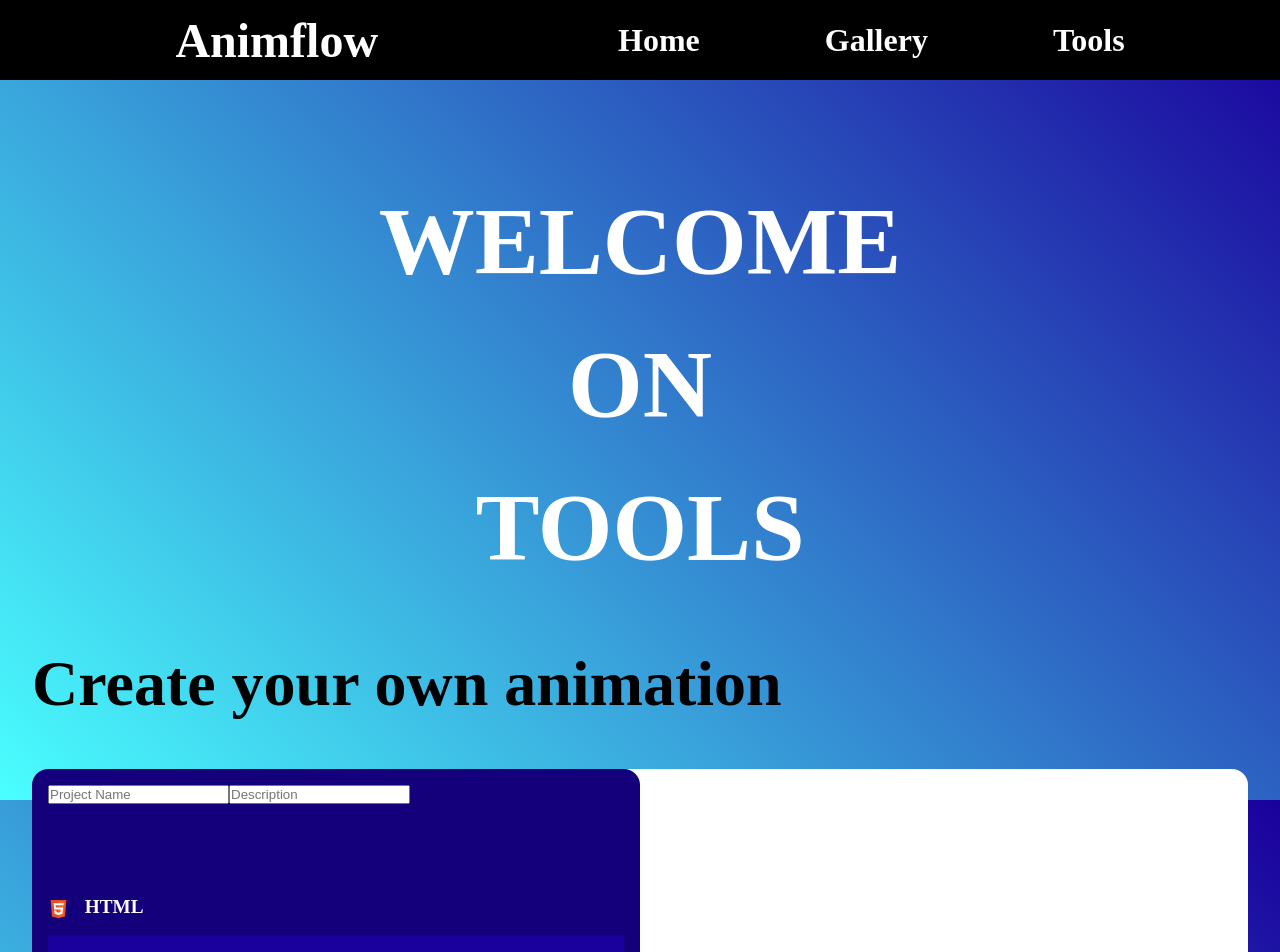
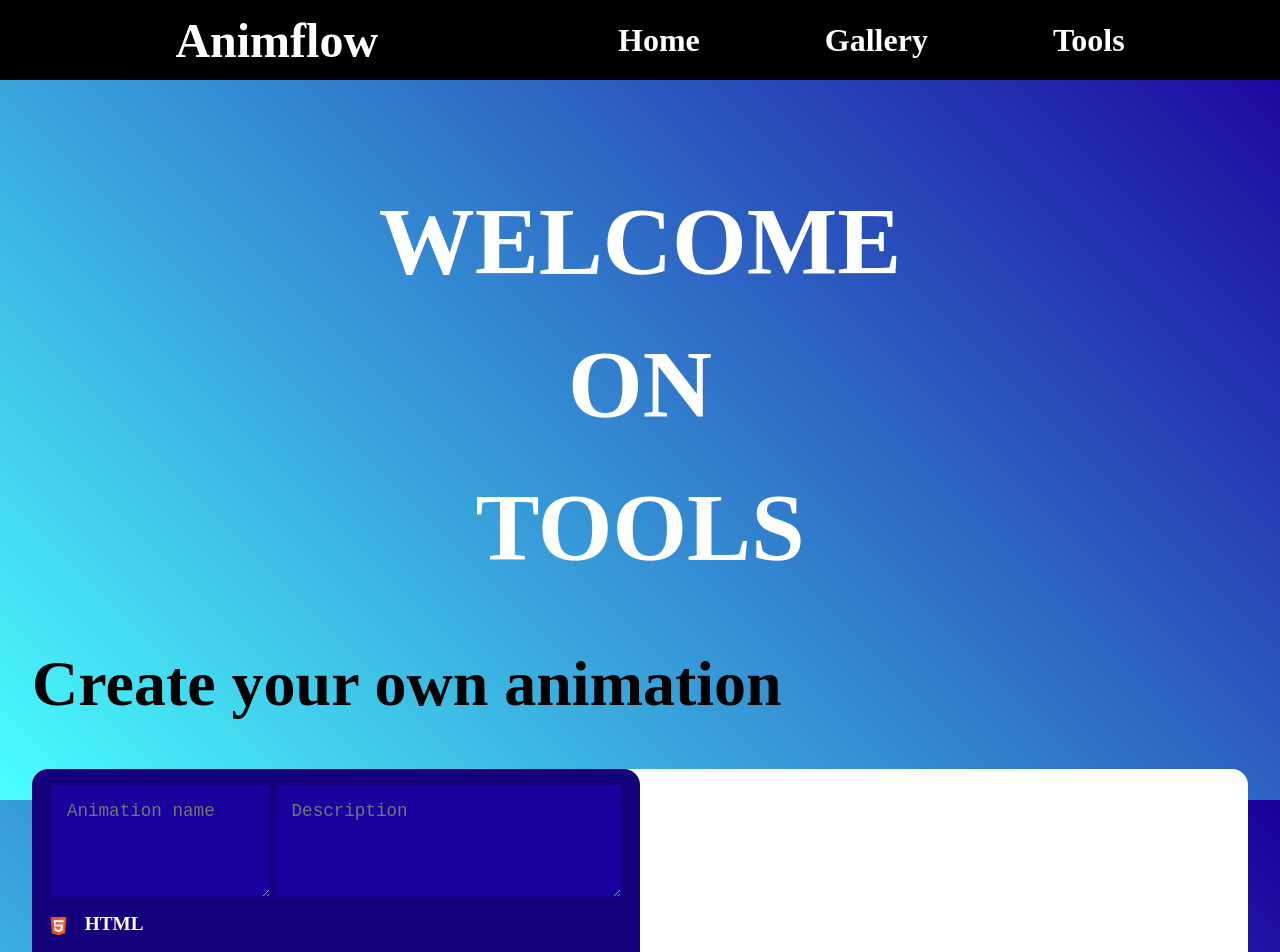
Before and after one commit to SachaBouk/Animflow, a Vue app in the folder animflow/: page /Tools in a window 1280 px wide. Shown: the top 952 px of the page. Built offline with nearby package versions, Linux system fonts and the light colour scheme.

Commit message:
codepen on Tools page ready for connect back and front

```diff
--- a/animflow/src/components/codepen.vue
+++ b/animflow/src/components/codepen.vue
@@ -5,10 +5,12 @@
         </div> -->
         <div class="code-editor">
             <div class="code">
+                <div class="animation-form">
                     <form>
-                    <input type="text" name="name" placeholder="Project Name" />
-                    <input type="text" name="description" placeholder="Description" />
+                        <textarea id="name" type="text" name="name" placeholder="Animation name"></textarea>
+                        <textarea id="desc" type="text" name="description" placeholder="Description"></textarea>
                     </form>
+                </div>
                 <div class="html-code">
                     <h1><img src="./icons/htmlLogo.svg" alt="">HTML</h1>
                     <textarea name="html"></textarea>
@@ -33,18 +35,14 @@
 <script>
 export default {
     mounted() {
-    },
-    methods: {
-        startEditor() {
-            this.started = true;
         this.$nextTick(() => {
             // On initialise les éléments seulement après l'affichage
             this.html_code = this.$el.querySelector(".html-code textarea");
             this.css_code = this.$el.querySelector(".css-code textarea");
             this.result = this.$el.querySelector("#result");
 
-                this.html_code.value = localStorage.getItem("html_code") || "";
-                this.css_code.value = localStorage.getItem("css_code") || "";
+            // this.html_code.value = localStorage.getItem("html_code") || "";
+            // this.css_code.value = localStorage.getItem("css_code") || "";
 
             this.runCode();
 
@@ -52,10 +50,11 @@ export default {
             this.css_code.addEventListener("keyup", this.runCode);
         });
     },
+    methods: {
         runCode() {
             if (!this.result) return;
-            localStorage.setItem("html_code", this.html_code.value);
-            localStorage.setItem("css_code", this.css_code.value);
+            // localStorage.setItem("html_code", this.html_code.value);
+            // localStorage.setItem("css_code", this.css_code.value);
 
             const doc = this.result.contentDocument || this.result.contentWindow.document;
             doc.open();
@@ -150,6 +149,35 @@ export default {
     overflow-y: hidden;
 }
 
+.animation-form {
+    display: flex;
+    justify-content: space-around;
+    align-items: center;
+
+}
+
+.animation-form form {
+    width: 100%;
+    display: flex;
+    justify-content: space-around;
+}
+
+
+
+#name {
+    width: 38%;
+    height: 7rem;
+}
+
+
+
+#desc {
+    width: 60%;
+    height: 7rem;
+}
+
+
+
 .code textarea {
     width: 100%;
     height: calc(100% - 3rem);
```
Lines whose indentation alone changed are shown as unchanged.
